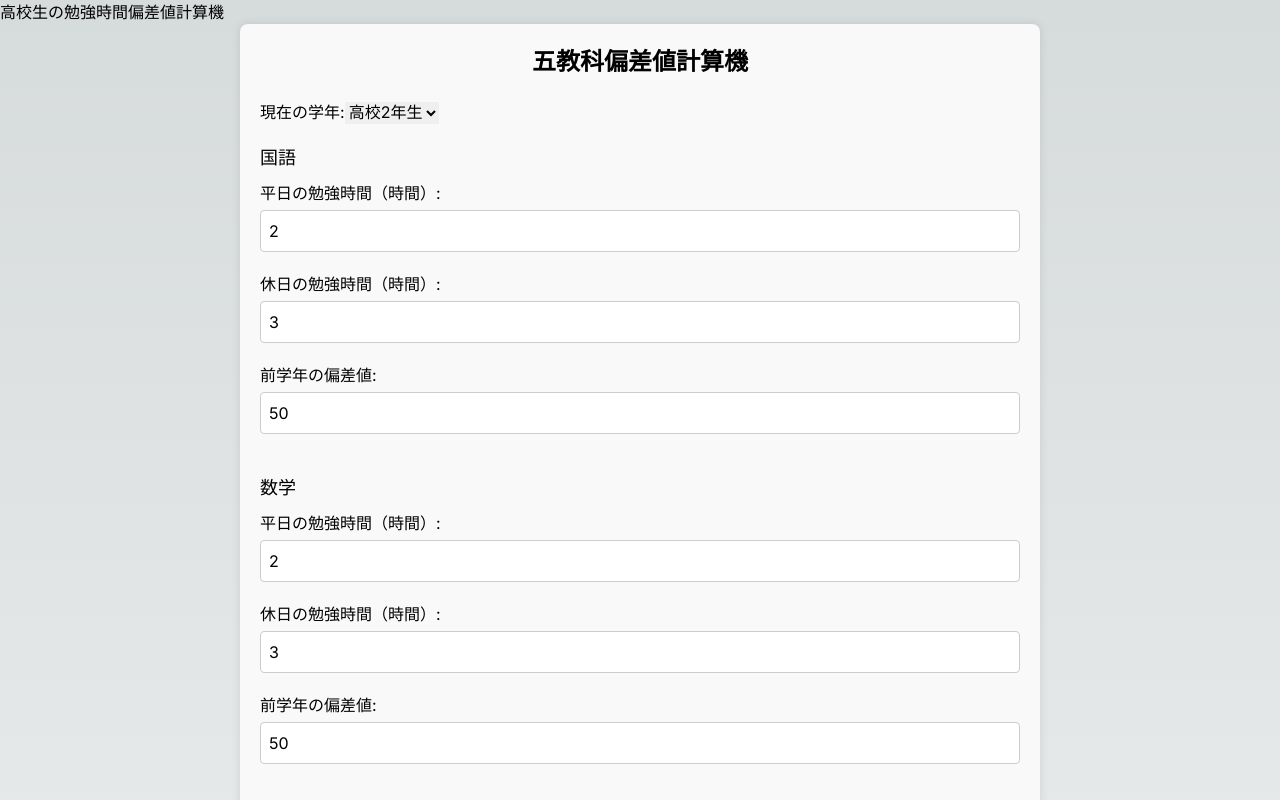
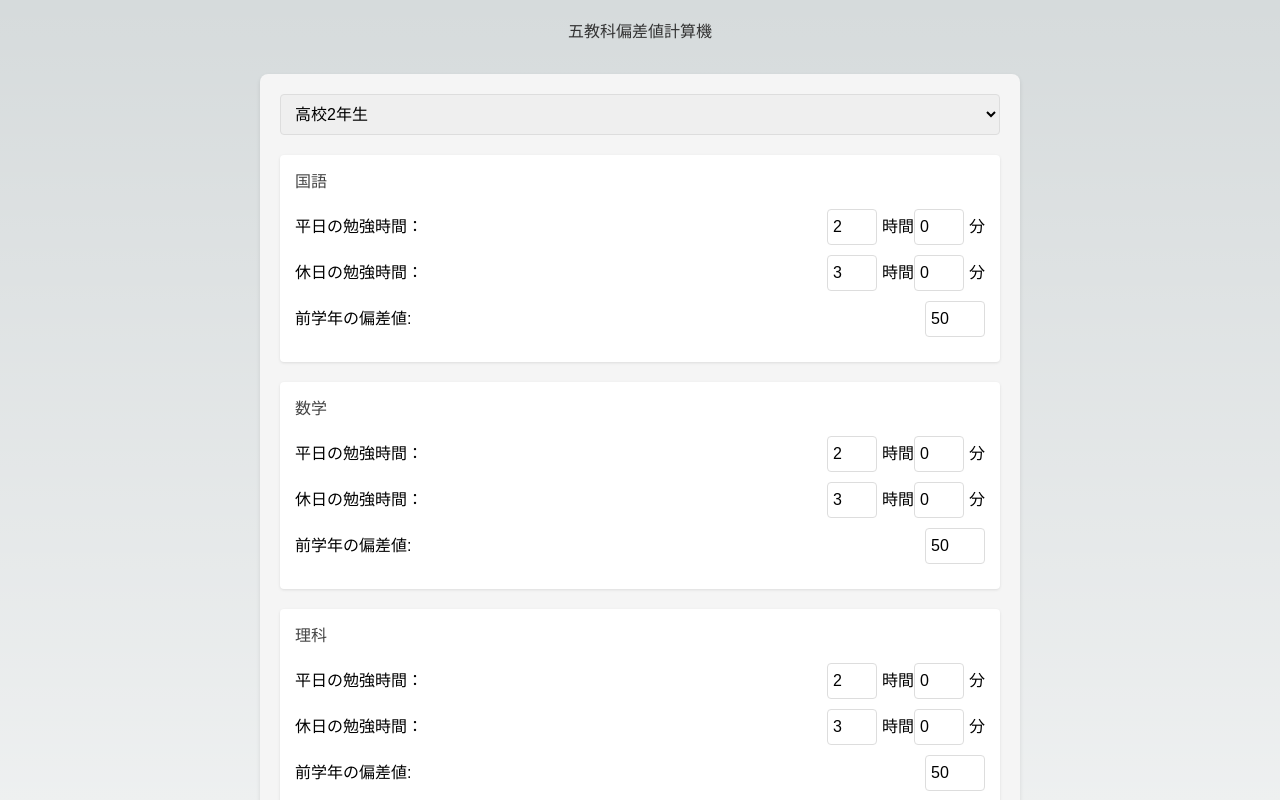
Before and after one commit to sekiguchimend/study-time, a Next.js app: page / in a window 1280 px wide. Shown: the top 800 px of the page. Built offline with nearby package versions, Linux system fonts and the light colour scheme.

Commit message:
re機能完了

```diff
--- a/src/app/components/DeviationScoreCalculator.module.css
+++ /dev/null
@@ -1,79 +0,0 @@
-.container {
-    max-width: 800px;
-    margin: 0 auto;
-    padding: 20px;
-    background-color: #f9f9f9;
-    border-radius: 8px;
-    box-shadow: 0 0 10px rgba(0, 0, 0, 0.1);
-}
-
-.title {
-    text-align: center;
-    margin-bottom: 20px;
-    font-size: 24px;
-    font-weight: bold;
-}
-
-.form {
-    display: flex;
-    flex-direction: column;
-}
-
-.gradeSelect {
-    margin-bottom: 20px;
-}
-
-.subject {
-    margin-bottom: 20px;
-}
-
-.subjectTitle {
-    font-size: 18px;
-    margin-bottom: 10px;
-}
-
-.subjectField {
-    margin-bottom: 20px;
-}
-
-.subjectField label {
-    display: block;
-    margin-bottom: 10px;
-    font-size: 16px;
-}
-
-.subjectField input[type="number"] {
-    width: 100%;
-    padding: 8px;
-    margin-top: 5px;
-    font-size: 16px;
-    border: 1px solid #ccc;
-    border-radius: 4px;
-}
-
-.calculateButton {
-    padding: 10px 15px;
-    font-size: 16px;
-    color: white;
-    background-color: #007bff;
-    border: none;
-    border-radius: 4px;
-    cursor: pointer;
-    align-self: center;
-    margin-top: 20px;
-}
-
-.calculateButton:hover {
-    background-color: #0056b3;
-}
-
-.results {
-    margin-top: 30px;
-}
-
-.result {
-    margin-bottom: 10px;
-    font-size: 18px;
-    font-weight: bold;
-    text-align: center;
-}
--- a/src/app/components/DeviationScoreCalculator.tsx
+++ b/src/app/components/DeviationScoreCalculator.tsx
@@ -1,30 +1,64 @@
 "use client";
 import React, { useState, FormEvent, ChangeEvent } from 'react';
-import styles from './DeviationScoreCalculator.module.css';
+import './styles.css';
 
-// 科目の型定義
+type Grade = 1 | 2 | 3;
 type Subjects = '国語' | '数学' | '理科' | '社会' | '英語';
+type TimeInput = {
+  hours: number;
+  minutes: number;
+};
 
-// 学年の型定義
-type Grade = 1 | 2 | 3;
+const calculateAdjustedDeviationScore = (
+    currentGrade: Grade,
+    subject: Subjects,
+    weekdayTime: TimeInput,
+    weekendTime: TimeInput,
+    previousScore: number
+): number => {
+    const baseDeviationScore = (grade: Grade, subject: Subjects, weekdayTime: TimeInput, weekendTime: TimeInput): number => {
+        const avgWeekday: { [key in Grade]: { [key in Subjects]: number } } = {
+            1: { 国語: 15, 数学: 30, 理科: 0, 社会: 0, 英語: 15 },
+            2: { 国語: 10, 数学: 6, 理科: 5, 社会: 5, 英語: 25 },
+            3: { 国語: 20, 数学: 90, 理科: 20, 社会: 20, 英語: 90 },
+        };
 
-// 計算機コンポーネント
+        const avgWeekend: { [key in Grade]: { [key in Subjects]: number } } = {
+            1: { 国語: 15, 数学: 60, 理科: 0, 社会: 0, 英語: 45 },
+            2: { 国語: 15, 数学: 120, 理科: 20, 社会: 20, 英語: 65 },
+            3: { 国語: 60, 数学: 120, 理科: 60, 社会: 60, 英語: 120 },
+        };
+
+        const stdDev: { [key in Grade]: number } = { 1: 50, 2: 65, 3: 80 };
+
+        const avgDaily = (avgWeekday[grade][subject] * 5 + avgWeekend[grade][subject] * 2) / 7;
+        const personalDaily = ((weekdayTime.hours * 60 + weekdayTime.minutes) * 5 + (weekendTime.hours * 60 + weekendTime.minutes) * 2) / 7;
+
+        return 50 + 10 * (personalDaily - avgDaily) / stdDev[grade];
+    };
+
+    const currentBaseScore = baseDeviationScore(currentGrade, subject, weekdayTime, weekendTime);
+    let adjustment = (currentBaseScore - previousScore) * 0.3;
+
+    const finalScore = Math.max(30, Math.min(80, currentBaseScore - adjustment));
+    return Math.round(finalScore * 100) / 100;
+};
+
 const DeviationScoreCalculator: React.FC = () => {
-    // 状態管理
     const [currentGrade, setCurrentGrade] = useState<Grade>(2);
-    const [weekdays, setWeekdays] = useState<{ [key in Subjects]: number }>({
-        国語: 2,
-        数学: 2,
-        理科: 2,
-        社会: 2,
-        英語: 2,
+    const [weekdays, setWeekdays] = useState<{ [key in Subjects]: TimeInput }>({
+        国語: { hours: 2, minutes: 0 },
+        数学: { hours: 2, minutes: 0 },
+        理科: { hours: 2, minutes: 0 },
+        社会: { hours: 2, minutes: 0 },
+        英語: { hours: 2, minutes: 0 },
     });
-    const [weekends, setWeekends] = useState<{ [key in Subjects]: number }>({
-        国語: 3,
-        数学: 3,
-        理科: 3,
-        社会: 3,
-        英語: 3,
+    const [weekends, setWeekends] = useState<{ [key in Subjects]: TimeInput }>({
+        国語: { hours: 3, minutes: 0 },
+        数学: { hours: 3, minutes: 0 },
+        理科: { hours: 3, minutes: 0 },
+        社会: { hours: 3, minutes: 0 },
+        英語: { hours: 3, minutes: 0 },
     });
     const [previousScores, setPreviousScores] = useState<{ [key in Subjects]: number }>({
         国語: 50,
@@ -32,13 +66,6 @@ const DeviationScoreCalculator: React.FC = () => {
         理科: 50,
         社会: 50,
         英語: 50,
-    });
-    const [firstYearScores, setFirstYearScores] = useState<{ [key in Subjects]: number | null }>({
-        国語: null,
-        数学: null,
-        理科: null,
-        社会: null,
-        英語: null,
     });
     const [results, setResults] = useState<{ [key in Subjects]: number | null }>({
         国語: null,
@@ -48,93 +75,52 @@ const DeviationScoreCalculator: React.FC = () => {
         英語: null,
     });
 
-    // 偏差値計算ロジック (仮の計算式)
-    const calculateAdjustedDeviationScore = (
-        grade: Grade,
-        subject: Subjects,
-        weekdayHours: number,
-        weekendHours: number,
-        previousScore: number,
-        firstYearScore: number | null
-    ): number => {
-        // ここに実際の計算ロジックを記述する
-        return (previousScore + weekdayHours + weekendHours + (firstYearScore ?? 0)) / 4;
-    };
-
-    // フォーム送信時の処理
     const handleSubmit = (e: FormEvent<HTMLFormElement>) => {
         e.preventDefault();
         const newResults: { [key in Subjects]: number } = {
-            国語: calculateAdjustedDeviationScore(
-                currentGrade,
-                '国語',
-                weekdays['国語'],
-                weekends['国語'],
-                previousScores['国語'],
-                currentGrade === 3 ? firstYearScores['国語'] : null
-            ),
-            数学: calculateAdjustedDeviationScore(
-                currentGrade,
-                '数学',
-                weekdays['数学'],
-                weekends['数学'],
-                previousScores['数学'],
-                currentGrade === 3 ? firstYearScores['数学'] : null
-            ),
-            理科: calculateAdjustedDeviationScore(
-                currentGrade,
-                '理科',
-                weekdays['理科'],
-                weekends['理科'],
-                previousScores['理科'],
-                currentGrade === 3 ? firstYearScores['理科'] : null
-            ),
-            社会: calculateAdjustedDeviationScore(
-                currentGrade,
-                '社会',
-                weekdays['社会'],
-                weekends['社会'],
-                previousScores['社会'],
-                currentGrade === 3 ? firstYearScores['社会'] : null
-            ),
-            英語: calculateAdjustedDeviationScore(
-                currentGrade,
-                '英語',
-                weekdays['英語'],
-                weekends['英語'],
-                previousScores['英語'],
-                currentGrade === 3 ? firstYearScores['英語'] : null
-            ),
+            国語: calculateAdjustedDeviationScore(currentGrade, '国語', weekdays['国語'], weekends['国語'], previousScores['国語']),
+            数学: calculateAdjustedDeviationScore(currentGrade, '数学', weekdays['数学'], weekends['数学'], previousScores['数学']),
+            理科: calculateAdjustedDeviationScore(currentGrade, '理科', weekdays['理科'], weekends['理科'], previousScores['理科']),
+            社会: calculateAdjustedDeviationScore(currentGrade, '社会', weekdays['社会'], weekends['社会'], previousScores['社会']),
+            英語: calculateAdjustedDeviationScore(currentGrade, '英語', weekdays['英語'], weekends['英語'], previousScores['英語']),
         };
         setResults(newResults);
     };
 
-    // 入力フォームの変更をハンドリング
-    const handleInputChange = (
+    const validateTime = (hours: number, minutes: number): boolean => {
+        return hours >= 0 && minutes >= 0 && minutes < 60 && hours * 60 + minutes <= 24 * 60;
+    };
+
+    const handleTimeInputChange = (
         e: ChangeEvent<HTMLInputElement>,
         subject: Subjects,
-        type: 'weekday' | 'weekend' | 'previousScore' | 'firstYearScore'
+        type: 'weekday' | 'weekend',
+        field: 'hours' | 'minutes'
     ) => {
         const value = Number(e.target.value);
+        const currentTime = type === 'weekday' ? weekdays[subject] : weekends[subject];
+        const newTime = { ...currentTime, [field]: value };
+
+        if (validateTime(newTime.hours, newTime.minutes)) {
             if (type === 'weekday') {
-            setWeekdays({ ...weekdays, [subject]: value });
-        } else if (type === 'weekend') {
-            setWeekends({ ...weekends, [subject]: value });
-        } else if (type === 'previousScore') {
-            setPreviousScores({ ...previousScores, [subject]: value });
-        } else if (type === 'firstYearScore') {
-            setFirstYearScores({ ...firstYearScores, [subject]: value });
+                setWeekdays({ ...weekdays, [subject]: newTime });
+            } else {
+                setWeekends({ ...weekends, [subject]: newTime });
+            }
         }
     };
 
+    const handlePreviousScoreChange = (e: ChangeEvent<HTMLInputElement>, subject: Subjects) => {
+        const value = Number(e.target.value);
+        setPreviousScores({ ...previousScores, [subject]: value });
+    };
+
     return (
-        <div className={styles.container}>
-            <h2 className={styles.title}>五教科偏差値計算機</h2>
-            <form className={styles.form} onSubmit={handleSubmit}>
-                <div className={styles.gradeSelect}>
-                    <label>
-                        現在の学年:
+        <div className="container">
+            <h2 className="title">五教科偏差値計算機</h2>
+            <form className="form" onSubmit={handleSubmit}>
                 <select
+                    className="select"
                     value={currentGrade}
                     onChange={(e: ChangeEvent<HTMLSelectElement>) => setCurrentGrade(Number(e.target.value) as Grade)}
                 >
@@ -142,66 +128,75 @@ const DeviationScoreCalculator: React.FC = () => {
                     <option value={2}>高校2年生</option>
                     <option value={3}>高校3年生</option>
                 </select>
-                    </label>
+                {(['国語', '数学', '理科', '社会', '英語'] as Subjects[]).map((subject) => (
+                    <div className="subject-section" key={subject}>
+                        <h3 className="subject-title">{subject}</h3>
+                        <div className="input-group">
+                            <label className="label">平日の勉強時間：</label>
+                            <input
+                                className="time-input"
+                                type="number"
+                                value={weekdays[subject].hours}
+                                onChange={(e) => handleTimeInputChange(e, subject, 'weekday', 'hours')}
+                                min="0"
+                                max="24"
+                            />
+                            時間
+                            <input
+                                className="time-input"
+                                type="number"
+                                value={weekdays[subject].minutes}
+                                onChange={(e) => handleTimeInputChange(e, subject, 'weekday', 'minutes')}
+                                min="0"
+                                max="59"
+                            />
+                            分
                         </div>
-                {(['国語', '数学', '理科', '社会', '英語'] as Subjects[]).map((subject) => (
-                    <div key={subject} className={styles.subject}>
-                        <h3 className={styles.subjectTitle}>{subject}</h3>
-                        <div className={styles.subjectField}>
-                            <label>
-                                平日の勉強時間（時間）:
+                        <div className="input-group">
+                            <label className="label">休日の勉強時間：</label>
                             <input
+                                className="time-input"
                                 type="number"
-                                    value={weekdays[subject]}
-                                    onChange={(e: ChangeEvent<HTMLInputElement>) => handleInputChange(e, subject, 'weekday')}
+                                value={weekends[subject].hours}
+                                onChange={(e) => handleTimeInputChange(e, subject, 'weekend', 'hours')}
+                                min="0"
+                                max="24"
                             />
-                            </label>
+                            時間
+                            <input
+                                className="time-input"
+                                type="number"
+                                value={weekends[subject].minutes}
+                                onChange={(e) => handleTimeInputChange(e, subject, 'weekend', 'minutes')}
+                                min="0"
+                                max="59"
+                            />
+                            分
                         </div>
-                        <div className={styles.subjectField}>
-                            <label>
-                                休日の勉強時間（時間）:
+                        <div className="input-group">
+                            <label className="label">前学年の偏差値:</label>
                             <input
-                                    type="number"
-                                    value={weekends[subject]}
-                                    onChange={(e: ChangeEvent<HTMLInputElement>) => handleInputChange(e, subject, 'weekend')}
-                                />
-                            </label>
-                        </div>
-                        <div className={styles.subjectField}>
-                            <label>
-                                前学年の偏差値:
-                                <input
+                                className="score-input"
                                 type="number"
                                 value={previousScores[subject]}
-                                    onChange={(e: ChangeEvent<HTMLInputElement>) => handleInputChange(e, subject, 'previousScore')}
+                                onChange={(e) => handlePreviousScoreChange(e, subject)}
                                 disabled={currentGrade === 1}
+                                min="0"
+                                max="100"
                             />
-                            </label>
                         </div>
-                        {currentGrade === 3 && (
-                            <div className={styles.subjectField}>
-                                <label>
-                                    高校1年生時の偏差値:
-                                    <input
-                                        type="number"
-                                        value={firstYearScores[subject] || ''}
-                                        onChange={(e: ChangeEvent<HTMLInputElement>) => handleInputChange(e, subject, 'firstYearScore')}
-                                    />
-                                </label>
+                    </div>
+                ))}
+                <button className="submit-button" type="submit">計算</button>
+            </form>
+            {results['国語'] !== null && (
+                <div className="result-section">
+                    <h3 className="result-title">結果</h3>
+                    {(['国語', '数学', '理科', '社会', '英語'] as Subjects[]).map((subject) => (
+                        <p className="result-item" key={subject}>{subject}: 調整後の偏差値: {results[subject]}</p>
+                    ))}
                 </div>
             )}
-                    </div>
-                ))}
-                <button type="submit" className={styles.calculateButton}>計算する</button>
-            </form>
-            <div className={styles.results}>
-                <h3>計算結果</h3>
-                {(['国語', '数学', '理科', '社会', '英語'] as Subjects[]).map((subject) => (
-                    <div key={subject} className={styles.result}>
-                        {subject}: {results[subject] !== null ? results[subject] : '---'}
-                    </div>
-                ))}
-            </div>
         </div>
     );
 };
--- /dev/null
+++ b/src/app/components/styles.css
@@ -0,0 +1,99 @@
+.container {
+    max-width: 800px;
+    margin: 0 auto;
+    padding: 20px;
+    font-family: Arial, sans-serif;
+  }
+
+  .title {
+    color: #333;
+    text-align: center;
+    margin-bottom: 30px;
+  }
+
+  .form {
+    background-color: #f5f5f5;
+    padding: 20px;
+    border-radius: 8px;
+    box-shadow: 0 2px 4px rgba(0, 0, 0, 0.1);
+  }
+
+  .select {
+    width: 100%;
+    padding: 10px;
+    margin-bottom: 20px;
+    border: 1px solid #ddd;
+    border-radius: 4px;
+  }
+
+  .subject-section {
+    background-color: white;
+    padding: 15px;
+    margin-bottom: 20px;
+    border-radius: 4px;
+    box-shadow: 0 1px 3px rgba(0, 0, 0, 0.1);
+  }
+
+  .subject-title {
+    color: #444;
+    margin-bottom: 15px;
+  }
+
+  .input-group {
+    display: flex;
+    align-items: center;
+    margin-bottom: 10px;
+  }
+
+  .label {
+    flex: 1;
+    margin-right: 10px;
+  }
+
+  .time-input {
+    width: 50px;
+    padding: 5px;
+    margin-right: 5px;
+    border: 1px solid #ddd;
+    border-radius: 4px;
+  }
+
+  .score-input {
+    width: 60px;
+    padding: 5px;
+    border: 1px solid #ddd;
+    border-radius: 4px;
+  }
+
+  .submit-button {
+    display: block;
+    width: 100%;
+    padding: 10px;
+    background-color: #4CAF50;
+    color: white;
+    border: none;
+    border-radius: 4px;
+    font-size: 16px;
+    cursor: pointer;
+    transition: background-color 0.3s;
+  }
+
+  .submit-button:hover {
+    background-color: #45a049;
+  }
+
+  .result-section {
+    margin-top: 20px;
+    background-color: #e8f5e9;
+    padding: 15px;
+    border-radius: 4px;
+  }
+
+  .result-title {
+    color: #2e7d32;
+    margin-bottom: 10px;
+  }
+
+  .result-item {
+    margin: 5px 0;
+  }
--- a/src/app/page.tsx
+++ b/src/app/page.tsx
@@ -3,7 +3,6 @@ import DeviationScoreCalculator from './components/DeviationScoreCalculator';
 export default function Home() {
   return (
     <div>
-      <h1>高校生の勉強時間偏差値計算機</h1>
       <DeviationScoreCalculator />
     </div>
   );
```
Lines whose indentation alone changed are shown as unchanged.
